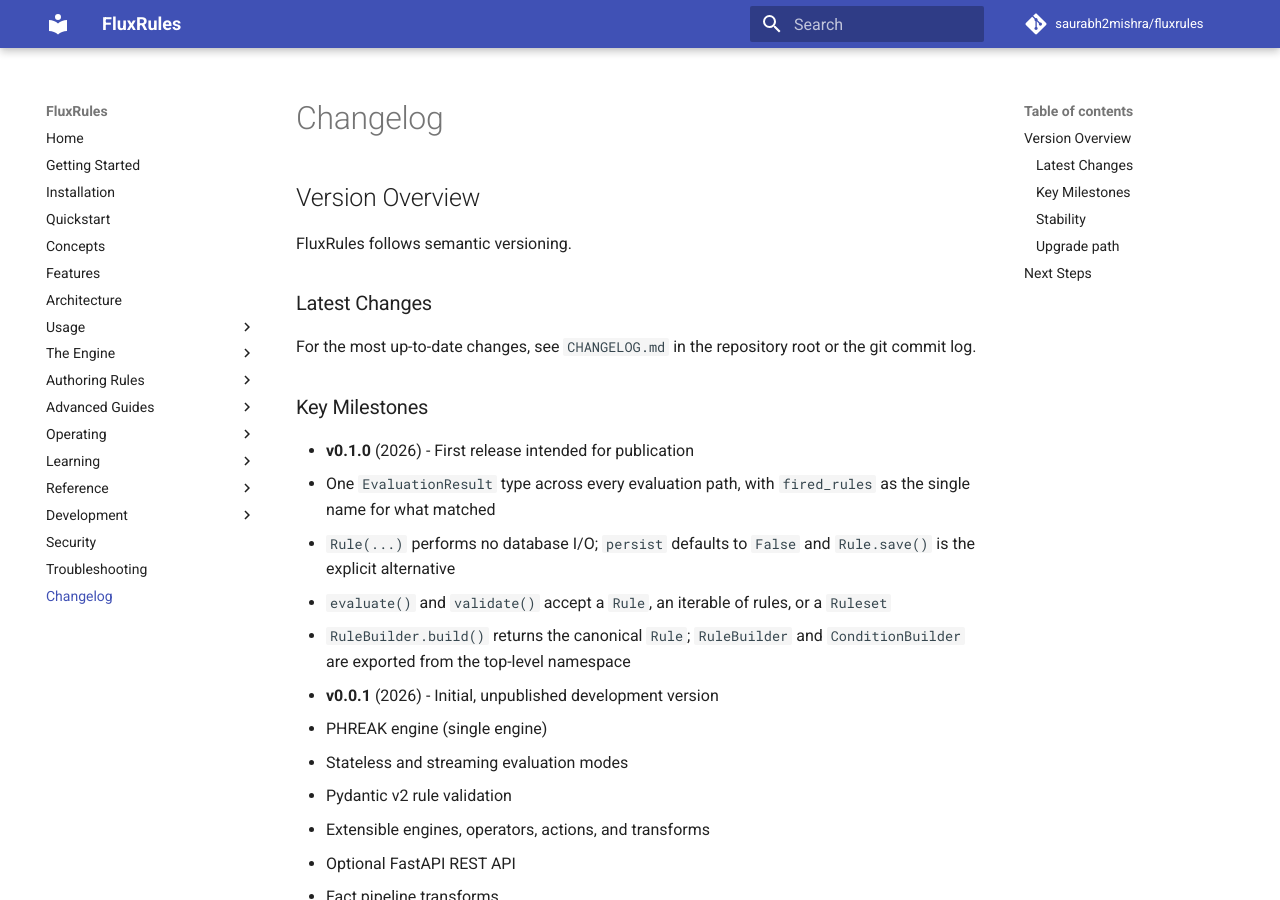
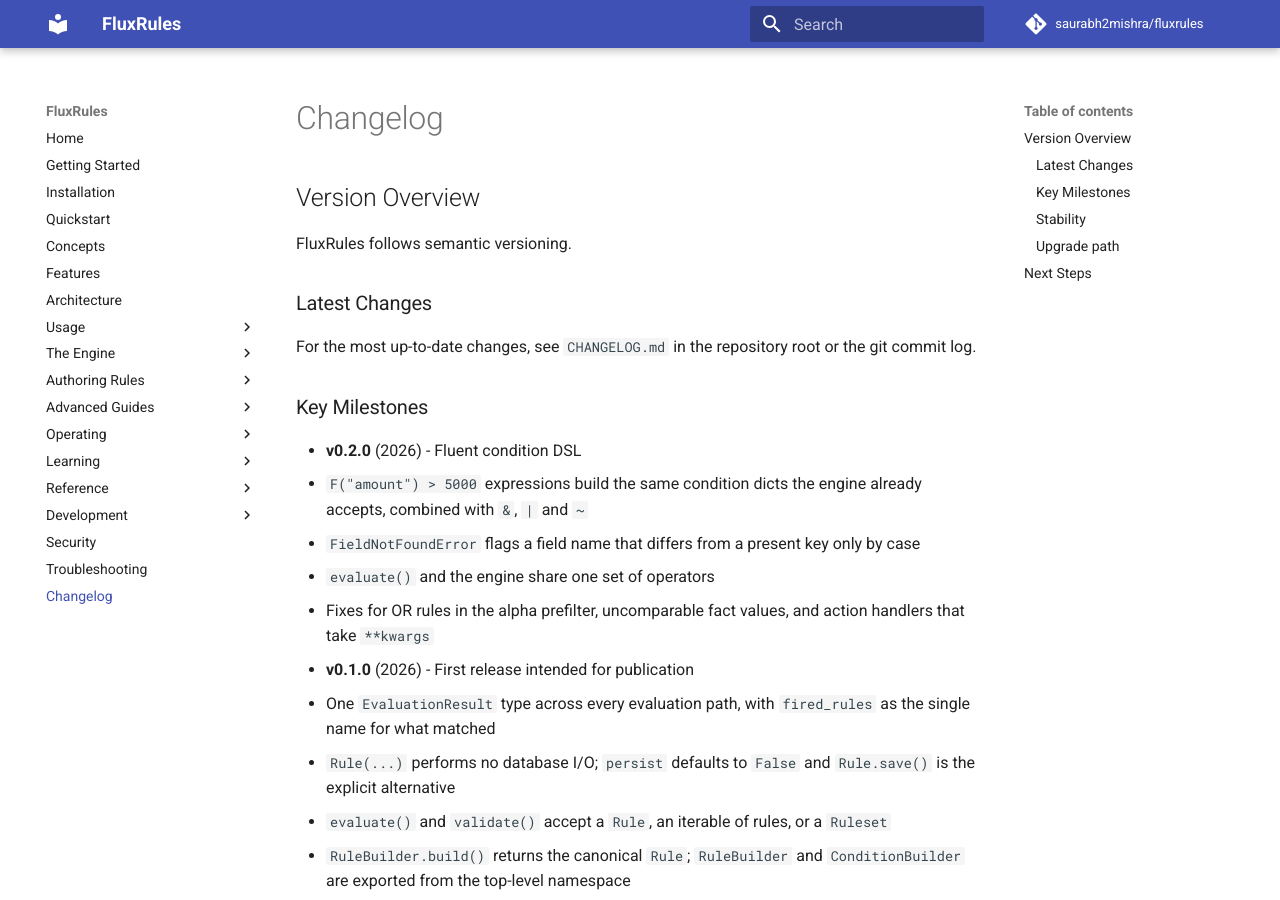
Before and after one commit to saurabh2mishra/fluxrules, an MkDocs documentation site: the page built from docs/changelog.md, in a window 1280 px wide and 900 px high. Built offline with MkDocs 1.6.1 and Material for MkDocs 9.7.7, drawn with Linux system fonts in a browser that asks for light colours; comment, search, counter and statistics services are not loaded.

Commit message:
docs: update version references to 0.2.0
Health-check examples showed 0.1.0 and the changelog page had no 0.2.0
milestone.

Co-Authored-By: Claude Sonnet 5.5 <noreply@anthropic.com>

```diff
--- a/docs/changelog.md
+++ b/docs/changelog.md
@@ -10,6 +10,14 @@ For the most up-to-date changes, see `CHANGELOG.md` in the repository root or th
 
 ### Key Milestones
 
+- **v0.2.0** (2026) - Fluent condition DSL
+  - `F("amount") > 5000` expressions build the same condition dicts the engine
+    already accepts, combined with `&`, `|` and `~`
+  - `FieldNotFoundError` flags a field name that differs from a present key only
+    by case
+  - `evaluate()` and the engine share one set of operators
+  - Fixes for OR rules in the alpha prefilter, uncomparable fact values, and
+    action handlers that take `**kwargs`
 - **v0.1.0** (2026) - First release intended for publication
   - One `EvaluationResult` type across every evaluation path, with
     `fired_rules` as the single name for what matched
```
Also changed, not shown: docs/deployment.md (+1 -1 lines), docs/observability.md (+1 -1 lines), docs/rest-api.md (+1 -1 lines).
